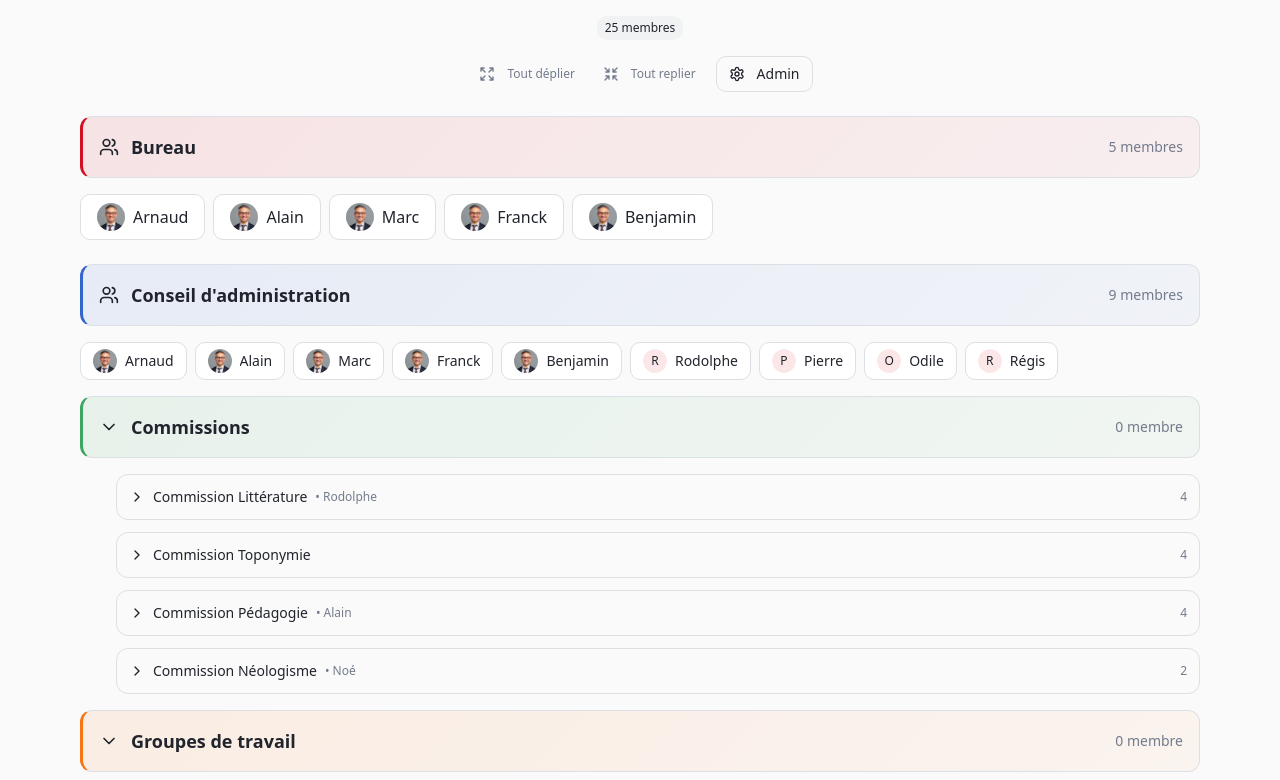
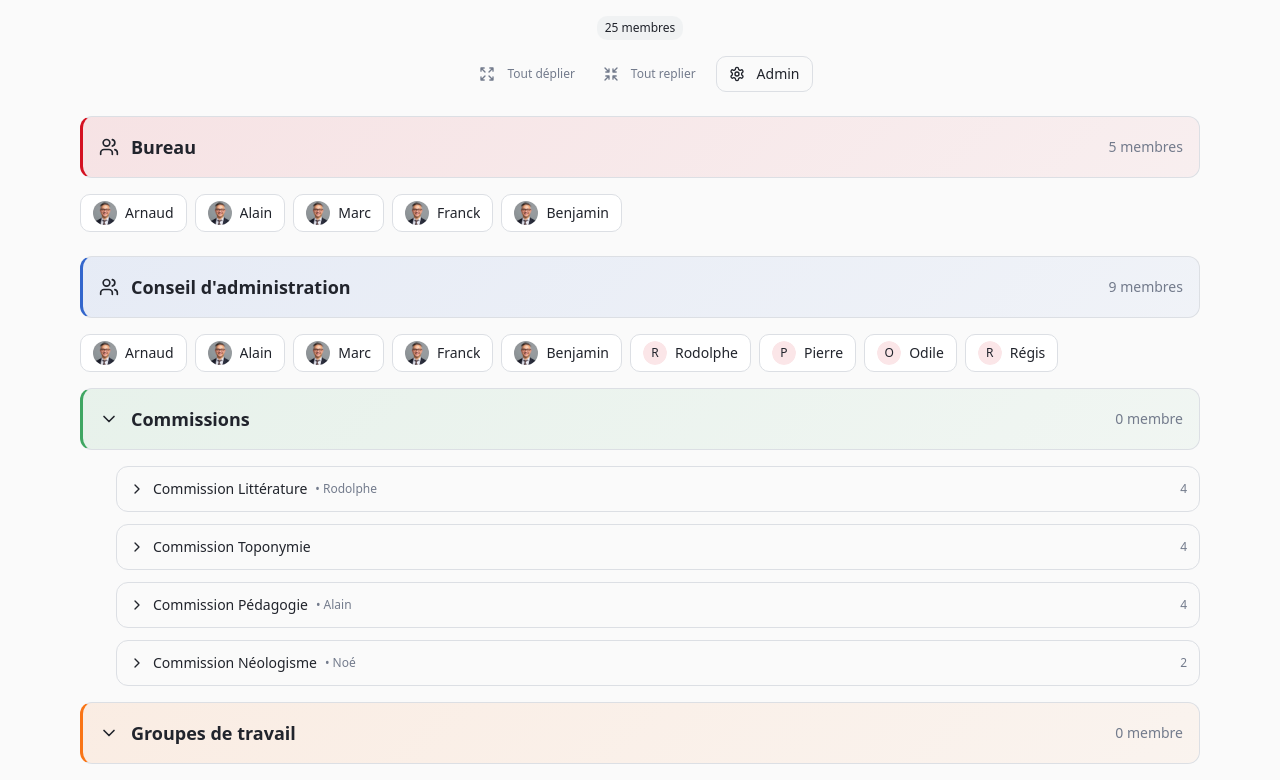
Before and after one commit to monodf-beep/savoyard-connect, a React (Vite) app: page / in a window 1280 px wide. Shown: the top 780 px of the page. Built offline with nearby package versions, Linux system fonts and the light colour scheme.

Commit message:
Reverted to commit 6d8f4bd22b9f492175816277dcc4c0cb994be62a

```diff
--- a/src/components/PersonCard.tsx
+++ b/src/components/PersonCard.tsx
@@ -9,7 +9,6 @@ interface PersonCardProps {
   isAdmin: boolean;
   onEdit?: (person: Person) => void;
   compact?: boolean;
-  isBureau?: boolean;
 }
 
 export const PersonCard: React.FC<PersonCardProps> = ({
@@ -17,8 +16,7 @@ export const PersonCard: React.FC<PersonCardProps> = ({
   onClick,
   isAdmin,
   onEdit,
-  compact = false,
-  isBureau = false
+  compact = false
 }) => {
   const handleClick = (e: React.MouseEvent) => {
     e.stopPropagation();
@@ -41,17 +39,15 @@ export const PersonCard: React.FC<PersonCardProps> = ({
     return (
       <button
         onClick={handleClick}
-        className={`inline-flex items-center gap-2 text-sm bg-card hover:bg-accent/50 border border-border rounded-md transition-colors ${
-          isBureau ? 'px-4 py-2' : 'px-3 py-1.5'
-        }`}
+        className="inline-flex items-center gap-2 px-3 py-1.5 text-sm bg-card hover:bg-accent/50 border border-border rounded-md transition-colors"
       >
-        <Avatar className={isBureau ? "w-7 h-7" : "w-6 h-6"}>
+        <Avatar className="w-6 h-6">
           <AvatarImage src={person.photo} alt={`${person.firstName} ${person.lastName}`} />
           <AvatarFallback className="text-xs bg-primary/10">
             {person.firstName.charAt(0)}
           </AvatarFallback>
         </Avatar>
-        <span className={`font-medium truncate ${isBureau ? 'text-base' : ''}`}>
+        <span className="font-medium truncate">
           {person.firstName} {person.lastName}
         </span>
         {person.linkedin && (
--- a/src/components/SectionCard.tsx
+++ b/src/components/SectionCard.tsx
@@ -71,7 +71,6 @@ export const SectionCard: React.FC<SectionCardProps> = ({
                     isAdmin={isAdmin}
                     onEdit={onEditPerson}
                     compact={true}
-                    isBureau={section.type === 'bureau'}
                   />
                 ))}
               </div>
```
